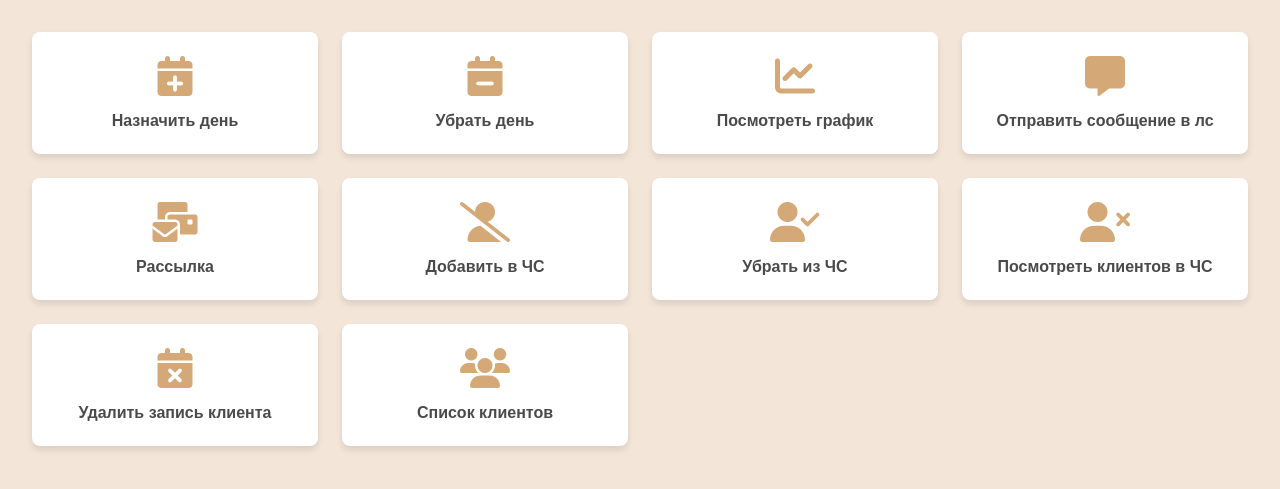
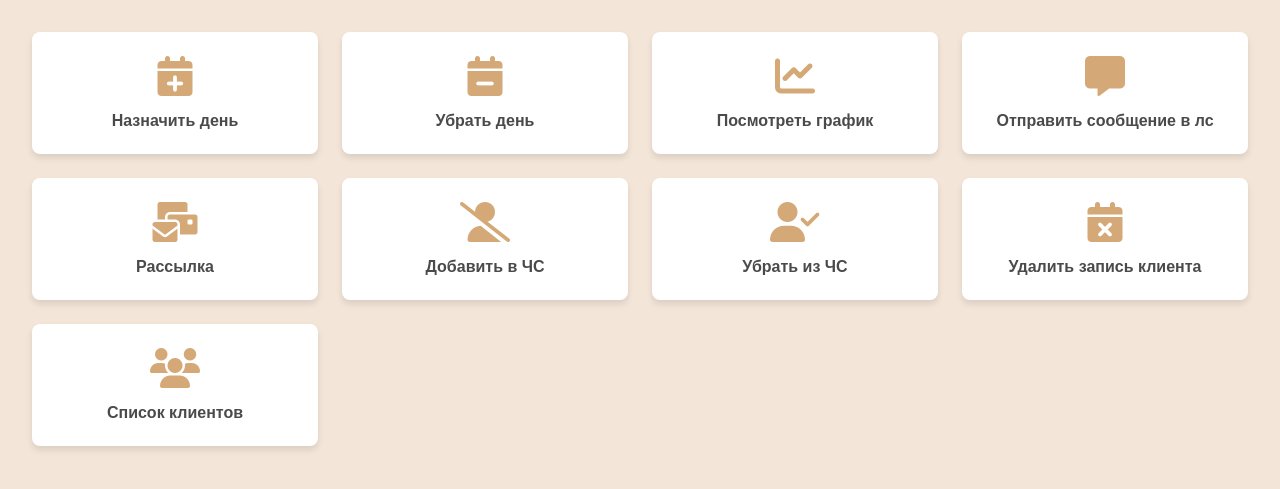
Before and after one commit to XHackerFinnX/WebEyelasmatun, a FastAPI app: template app/templates/admin/admin.html in a window 1280 px wide. Shown: the part 92-581 px from the top of the page. Run offline with FastAPI, Linux system fonts and the light colour scheme; the template is opened without the code that fills it, so the values that code supplies are empty; parts of the project's set-up code (start-up, migrations or seed data) failed here and were passed over; some libraries are stand-ins or nearby versions.

Commit message:
убрал лишнюю страницу

```diff
--- a/app/templates/admin/admin.html
+++ b/app/templates/admin/admin.html
@@ -48,10 +48,6 @@
                 <i class="fas fa-user-check"></i>
                 <span>Убрать из ЧС</span>
             </div>
-            <div class="tile" id="view-blacklist">
-                <i class="fas fa-user-times"></i>
-                <span>Посмотреть клиентов в ЧС</span>
-            </div>
             <div class="tile" id="delete-appointment">
                 <i class="fas fa-calendar-times"></i>
                 <span>Удалить запись клиента</span>
```
